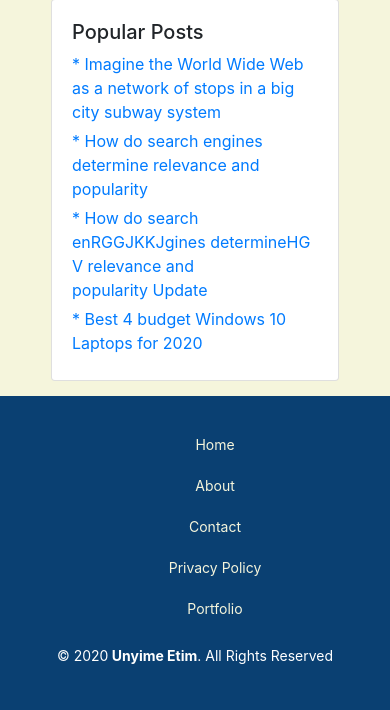
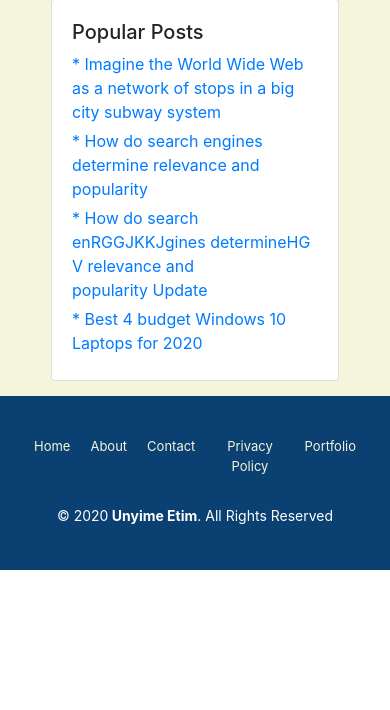
Before and after one commit to unyime1/my-blog, a Flask app: page /about in a window 390 px wide. Shown: the part 893-1603 px from the top of the page. After the commit the page ends 1463 px from the top, so only its background shows below. Run offline with Flask 2, Linux system fonts and the light colour scheme; data comes from the database, SQL or seed files in the repository; data that the repository does not hold is empty; parts of the project's set-up code (start-up, migrations or seed data) failed here and were passed over; some libraries are stand-ins or nearby versions.

Commit message:
footer optimization

```diff
--- a/blog/static/main.css
+++ b/blog/static/main.css
@@ -223,8 +223,12 @@ li{
 
 @media (max-width: 700px) {
     #my-footer-links{
-        flex-direction: column;
+        flex-direction: row;
         text-align: center;
+        margin-left: auto;
+        margin-right: auto;
+        padding: 3px;
+        font-size: 13px;
     }
 }
 
```
